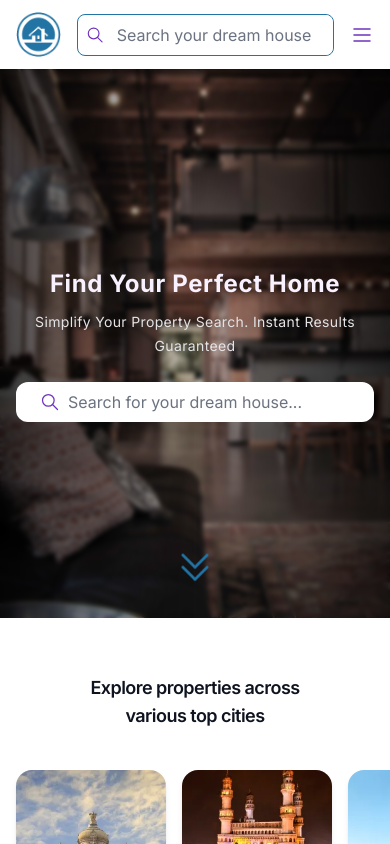
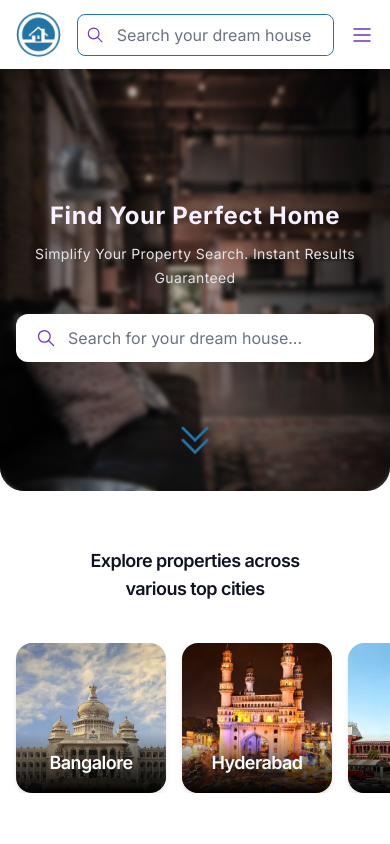
Before and after one commit to komutkadum/Realverse-Proptech-Main, a Next.js app: page / in a window 390 px wide. Shown: the top 844 px of the page. Built offline with nearby package versions, Linux system fonts and the light colour scheme.

Commit message:
refactor: fix cta in home page

```diff
--- a/pages/index.js
+++ b/pages/index.js
@@ -4,7 +4,7 @@ export default function Home() {
     <>
       {/* <!-- main CTA --> */}
       <section className="">
-        <div className="h-[65vh] md:h-[80vh] bg-[url('/images/bgimg.jpg')] grid place-items-center relative bg-center bg-cover bg-no-repeat px-4">
+        <div className="h-[50vh] rounded-b-3xl overflow-hidden md:h-[80vh] bg-[url('/images/bgimg.jpg')] grid place-items-center relative bg-center bg-cover bg-no-repeat px-4">
           <div className="w-full h-full z-10 absolute bg-gradient-to-r from-black/70 to-black/70 via-transparent  backdrop-blur-[2px] inset-0"></div>
           <div className="z-20 text-light text-center">
             <h2 className="text-xl sm:text-2xl lg:text-3xl font-bold mb-2 tracking-wide">
@@ -14,7 +14,7 @@ export default function Home() {
               Simplify Your Property Search. Instant Results Guaranteed
             </h3>
             <form className="text-dark px-4 rounded-xl flex items-center bg-white">
-              <div className="pl-2">
+              <div className="pl-1">
                 <svg
                   xmlns="http://www.w3.org/2000/svg"
                   className="icon icon-tabler icon-tabler-search"
@@ -35,7 +35,7 @@ export default function Home() {
               <input
                 type="text"
                 placeholder="Search for your dream house..."
-                className="w-full p-2 md:p-3 border-0 focus:ring-0"
+                className="w-full p-3 border-0 focus:ring-0"
               />
             </form>
           </div>
```
